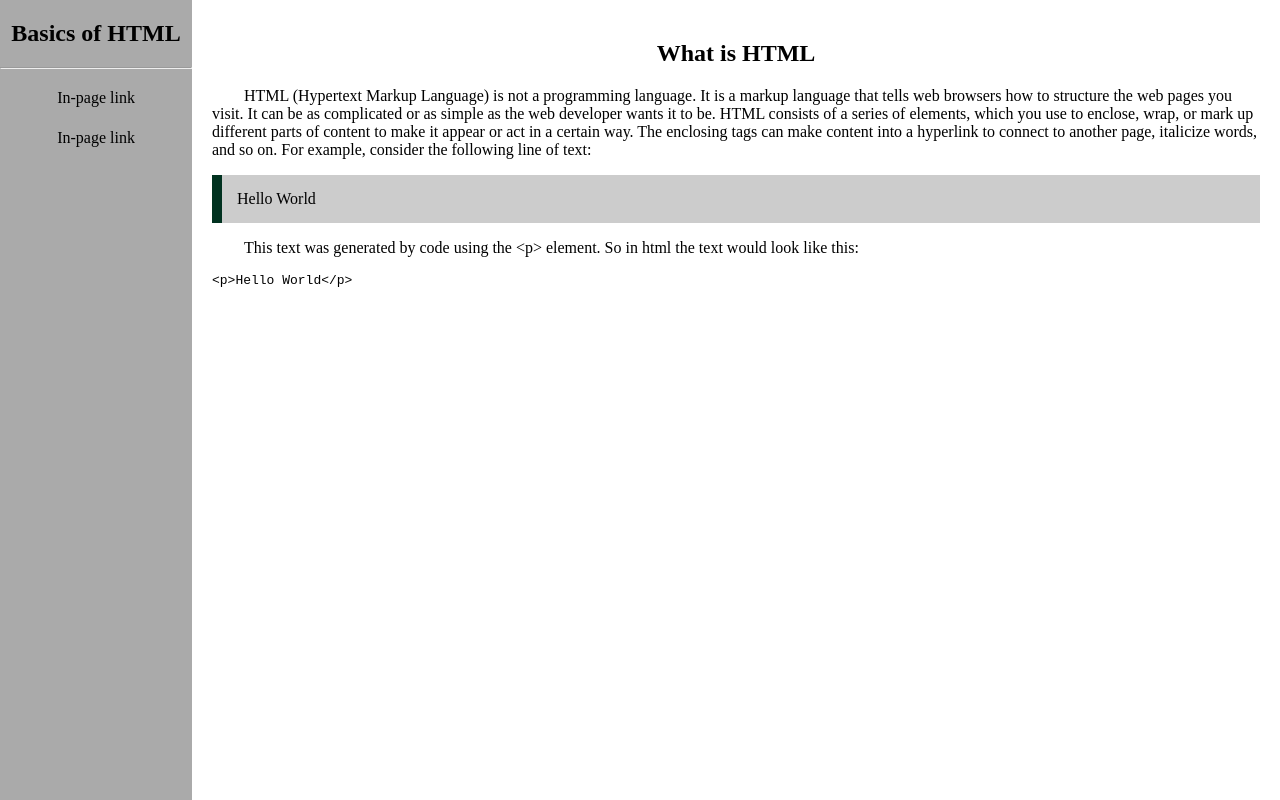
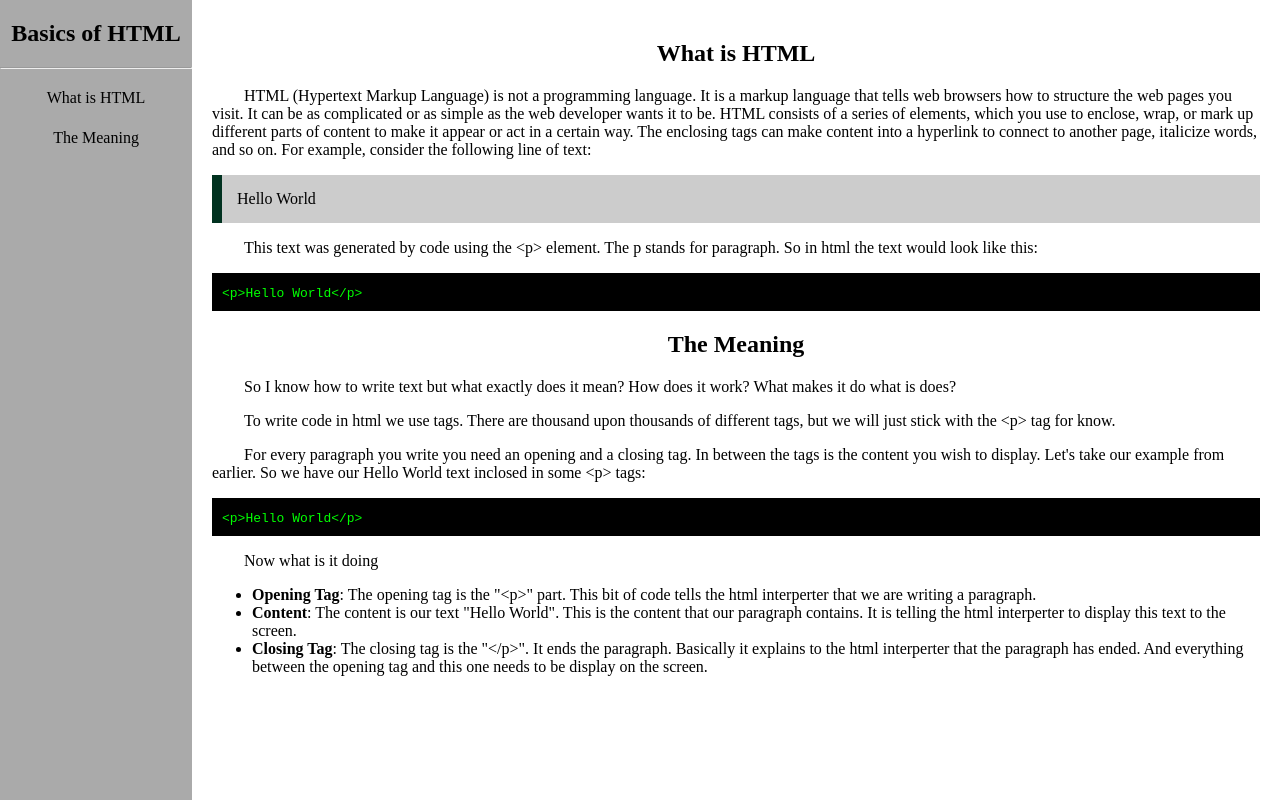
Before and after one commit to Jeremiah-Bogard/Technical-Documentation, a plain HTML site: page index.html in a window 1280 px wide. Drawn offline with Linux system fonts and the light colour scheme.

Commit message:
Update index.html

```diff
--- a/index.html
+++ b/index.html
@@ -21,10 +21,10 @@
 
       <table id="nav-links">
         <tr>
-          <td><a class="nav-link" href="#">In-page link</a></td>
+          <td><a class="nav-link" href="#What_is_HTML">What is HTML</a></td>
         </tr>
         <tr>
-          <td><a class="nav-link" href="#">In-page link</a></td>
+          <td><a class="nav-link" href="#The_Meaning">The Meaning</a></td>
         </tr>
       </table>
 
@@ -32,7 +32,7 @@
 
     <main id="main-doc">
 
-      <section class="main-section" id="h2">
+      <section class="main-section" id="What_is_HTML">
 
         <header>
           <h2>What is HTML</h2>
@@ -42,10 +42,30 @@
 
         <div class="exampleRslt">Hello World</div>
 
-        <p>This text was generated by code using the &#60;p&#62; element. So in html the text would look like this:</p>
+        <p>This text was generated by code using the &#60;p&#62; element. The p stands for paragraph. So in html the text would look like this:</p>
 
-        <pre><code>&#60;p&#62;Hello World&#60;/p&#62;</code></pre>
+        <div class="exampleCode"><code>&#60;p&#62;Hello World&#60;/p&#62;</code></div>
 
+      </section>
+
+      <section class="main-section" id="The_Meaning">
+
+        <header>
+          <h2>The Meaning</h2>
+        </header>
+
+        <p>So I know how to write text but what exactly does it mean? How does it work? What makes it do what is does?</p>
+        <p>To write code in html we use tags. There are thousand upon thousands of different tags, but we will just stick with the &#60;p&#62; tag for know.</p>
+        <p>For every paragraph you write you need an opening and a closing tag. In between the tags is the content you wish to display. Let's take our example from earlier. So we have our Hello World text inclosed in some &#60;p&#62; tags:</p>
+        <div class="exampleCode"><code>&#60;p&#62;Hello World&#60;/p&#62;</code></div>
+
+        <p>Now what is it doing</p>
+
+        <ul>
+          <li><strong>Opening Tag</strong>: The opening tag is the "&#60;p&#62;" part. This bit of code tells the html interperter that we are writing a paragraph.</li>
+          <li><strong>Content</strong>: The content is our text "Hello World". This is the content that our paragraph contains. It is telling the html interperter to display this text to the screen.</li>
+          <li><strong>Closing Tag</strong>: The closing tag is the "&#60;/p&#62;". It ends the paragraph. Basically it explains to the html interperter that the paragraph has ended. And everything between the opening tag and this one needs to be display on the screen.</li>
+        </ul>
       </section>
 
     </main>
```
